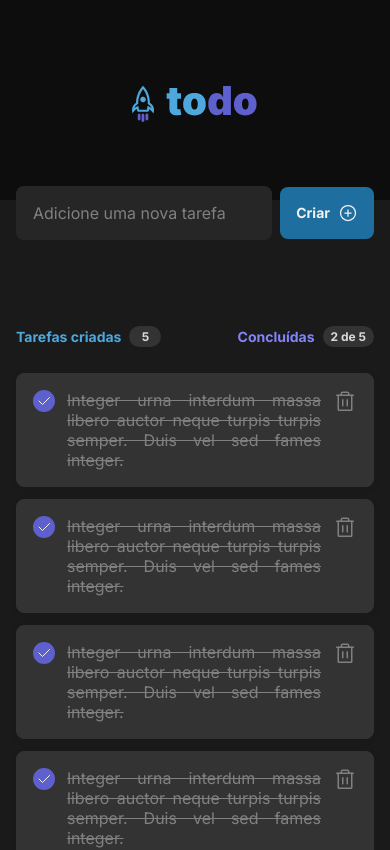
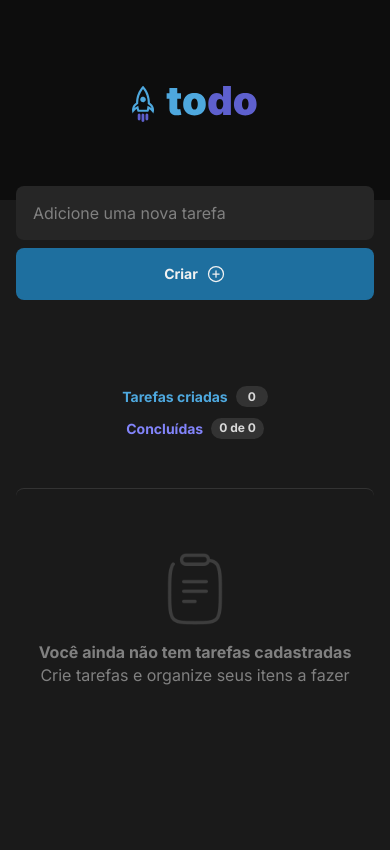
Before and after one commit to skmonsterr/ignite-todo-challenge, a React (Vite) app: page / in a window 390 px wide. Shown: the top 850 px of the page. Built offline with nearby package versions, Linux system fonts and the light colour scheme.

Commit message:
Add All Functionaliities ToDo List

```diff
--- a/package.json
+++ b/package.json
@@ -11,7 +11,8 @@
   "dependencies": {
     "phosphor-react": "^1.4.1",
     "react": "^18.2.0",
-    "react-dom": "^18.2.0"
+    "react-dom": "^18.2.0",
+    "uuidv4": "^6.2.13"
   },
   "devDependencies": {
     "@types/react": "^18.0.17",
--- a/src/components/TaskListContent/TaskListContent.module.css
+++ b/src/components/TaskListContent/TaskListContent.module.css
@@ -4,7 +4,6 @@
   display: flex;
   flex-direction: column;
   align-items: center;
-  /* background-color: red; */
   gap: 1.5rem;
 }
 
@@ -62,3 +61,39 @@
   background: var(--gray-400);
   color: var(--gray-200);
 }
+
+.taskListItensContainer {
+  display: flex;
+  flex-direction: column;
+  width: 100%;
+}
+
+.emptyList > img {
+  margin-bottom: 1rem;
+  color: var(--gray-400);
+  width: 72px;
+  height: 72px;
+  margin-top: 4rem;
+}
+
+.emptyList {
+  color: var(--gray-300);
+  display: flex;
+  flex-direction: column;
+  justify-content: center;
+  align-items: center;
+  font-size: 1rem;
+  line-height: 1.4;
+  border-top: 1px solid #333333;
+  border-radius: 8px;
+  width: 100%;
+  margin-top: 1.5rem;
+}
+
+@media (max-width: 400px) {
+  .taskListContentHeader {
+    display: flex;
+    flex-direction: column;
+    gap: 0.5rem;
+  }
+}
--- a/src/components/TaskListContent/TaskListContent.tsx
+++ b/src/components/TaskListContent/TaskListContent.tsx
@@ -1,26 +1,66 @@
 import { TaskListItem } from "../TaskListItem/TaskListItem";
+import { TaskListProps } from "../TasksList/TasksList";
 import styles from "./TaskListContent.module.css";
+import clipBoard from "../../assets/clipboard.svg";
 
-export function TaskListContent() {
+export interface TaskListContentProps {
+  tasks: TaskListProps[];
+  onDelete: (taskId: string) => void;
+  onSelect: (taskId: string) => void;
+}
+
+export function TaskListContent({
+  tasks,
+  onDelete,
+  onSelect,
+}: TaskListContentProps) {
+  const createdTasksCount = tasks.length;
+  const doneTasksCount = tasks.filter(
+    (task: TaskListProps) => task.isDone === true
+  ).length;
+
+  function onDeleteTaskProps(taskId: string) {
+    onDelete(taskId);
+  }
+
+  function onSelectTaskProps(taskId: string) {
+    onSelect(taskId);
+  }
+
   return (
     <div className={styles.taskListContent}>
       <header className={styles.taskListContentHeader}>
         <div className={styles.taskListCreatedTaskCounter}>
           Tarefas criadas
-          <span>5</span>
+          <span>{createdTasksCount}</span>
         </div>
         <div className={styles.taskListDoneTaskCounter}>
           Concluídas
-          <span>2 de 5</span>
+          <span>
+            {doneTasksCount} de {createdTasksCount}
+          </span>
         </div>
       </header>
-      <main className={styles.taskListItensContainer}>
-        <TaskListItem isDone={true} />
-        <TaskListItem isDone={true} />
-        <TaskListItem isDone={true} />
-        <TaskListItem isDone={true} />
-        <TaskListItem isDone={true} />
-      </main>
+      {tasks.length === 0 ? (
+        <div className={styles.emptyList}>
+          <img className={styles.emptyListImage} src={clipBoard} />
+          <strong>Você ainda não tem tarefas cadastradas</strong>
+          <p>Crie tarefas e organize seus itens a fazer</p>
+        </div>
+      ) : (
+        <main className={styles.taskListItensContainer}>
+          {tasks.map(({ content, id, isDone }: TaskListProps) => (
+            <TaskListItem
+              key={`${id}-${content}`}
+              taskId={id}
+              content={content}
+              onSelect={onSelectTaskProps}
+              onDelete={onDeleteTaskProps}
+              isDone={isDone}
+            />
+          ))}
+        </main>
+      )}
     </div>
   );
 }
--- a/src/components/TaskListItem/TaskListItem.module.css
+++ b/src/components/TaskListItem/TaskListItem.module.css
@@ -7,6 +7,13 @@
   box-shadow: 0px 2px 8px rgba(0, 0, 0, 0.06);
   border-radius: 8px;
   padding: 1rem;
+}
+.taskListItem p {
+  white-space: pre-wrap; /* CSS3 */
+  white-space: -moz-pre-wrap; /* Firefox */
+  white-space: -pre-wrap; /* Opera <7 */
+  white-space: -o-pre-wrap; /* Opera 7 */
+  word-wrap: break-word; /* IE */
 }
 
 .taskListItem:not(:first-child) {
@@ -57,8 +64,52 @@
   color: var(--gray-300);
   cursor: pointer;
   transition: color 0.2s;
+  padding: 0.3rem;
 }
 
 .taskListItemDeleteButton:hover {
   color: var(--red-500);
+  background: var(--gray-350);
+  border-radius: 4px;
+  padding: 0.3rem;
 }
+
+@media (max-width: 600px) {
+  .taskListItem {
+    display: grid;
+    grid-template-areas:
+      "toggle delete"
+      "text text";
+    grid-template-columns: fit-content fit-content;
+    grid-template-rows: fit-content fit-content;
+    place-items: center;
+  }
+  .taskListItemText,
+  .taskListItemTextSelected {
+    border-top: 1px solid var(--gray-350);
+    padding-top: 10px;
+
+    width: 100%;
+    text-align: center;
+  }
+}
+
+@media (max-width: 480px) {
+  .taskListItem {
+    display: grid;
+    grid-template-areas:
+      "toggle delete"
+      "text text";
+    grid-template-columns: fit-content fit-content;
+    grid-template-rows: fit-content fit-content;
+    place-items: center;
+  }
+  .taskListItemText,
+  .taskListItemTextSelected {
+    border-top: 1px solid var(--gray-350);
+    padding-top: 10px;
+
+    width: 100%;
+    text-align: center;
+  }
+}
--- a/src/components/TaskListItem/TaskListItem.tsx
+++ b/src/components/TaskListItem/TaskListItem.tsx
@@ -2,16 +2,35 @@ import { Check, Trash } from "phosphor-react";
 import styles from "./TaskListItem.module.css";
 
 export interface TaskListItemProps {
+  content: string;
+  taskId: string;
   isDone: boolean;
+  onDelete: (taskId: string) => void;
+  onSelect: (taskId: string) => void;
 }
 
-export function TaskListItem({ isDone }: TaskListItemProps) {
+export function TaskListItem({
+  content,
+  taskId,
+  isDone,
+  onDelete,
+  onSelect,
+}: TaskListItemProps) {
+  function handleDeleteTask() {
+    onDelete(taskId);
+  }
+
+  function handleSelectTask() {
+    onSelect(taskId);
+  }
+
   return (
     <div className={styles.taskListItem}>
       <button
         className={
-          isDone ? styles.taskListItemToggleSelected : styles.listItemToggle
+          isDone ? styles.taskListItemToggleSelected : styles.taskListItemToggle
         }
+        onClick={handleSelectTask}
       >
         {isDone ? <Check size={24} /> : null}
       </button>
@@ -20,12 +39,16 @@ export function TaskListItem({ isDone }: TaskListItemProps) {
           isDone ? styles.taskListItemTextSelected : styles.taskListItemText
         }
       >
-        Integer urna interdum massa libero auctor neque turpis turpis semper.
-        Duis vel sed fames integer.
+        {content}
       </p>
-      <button className={styles.taskListItemDeleteButton}>
-        <Trash size={24} />
-      </button>
+      <div className={styles.taskListItemDeleteButtonShadow}>
+        <button
+          className={styles.taskListItemDeleteButton}
+          onClick={handleDeleteTask}
+        >
+          <Trash size={20} />
+        </button>
+      </div>
     </div>
   );
 }
--- a/src/components/TasksList/TasksList.module.css
+++ b/src/components/TasksList/TasksList.module.css
@@ -56,3 +56,13 @@
 .taskListHeader > form .taskListButtonNewTask:hover {
   background: var(--blue-400);
 }
+
+@media (max-width: 768px) {
+  .taskListHeader > form {
+    display: flex;
+    flex-direction: column;
+  }
+  .taskListHeader > form .taskListButtonNewTask {
+    width: 100%;
+  }
+}
--- a/src/components/TasksList/TasksList.tsx
+++ b/src/components/TasksList/TasksList.tsx
@@ -1,16 +1,93 @@
 import { PlusCircle } from "phosphor-react";
 import { TaskListContent } from "../TaskListContent/TaskListContent";
 import styles from "./TasksList.module.css";
+import { v4 as uuidv4 } from "uuid";
+import { FormEvent, useState } from "react";
+
+export interface TaskListProps {
+  content: string;
+  id: string;
+  isDone: boolean;
+}
+
+const tasksRaw: TaskListProps[] = [
+  {
+    content: "Estudar ReactJS",
+    id: uuidv4(),
+    isDone: false,
+  },
+  {
+    content: "Estudar NodeJS",
+    id: uuidv4(),
+    isDone: true,
+  },
+];
 
 export function TasksList() {
+  const [tasks, setTasks] = useState<TaskListProps[]>([]);
+  const [newTaskText, setNewTaskText] = useState<string>("");
+
+  function sortByIsDone(newTasksArray: TaskListProps[]) {
+    const newTasksArraySorted = newTasksArray.sort((a, _b) => {
+      if (a.isDone === false) return -1;
+      if (a.isDone === true) return 1;
+      return 0;
+    });
+    return newTasksArraySorted;
+  }
+
+  function handleNewCommentInvalid(event: any) {
+    event.target.setCustomValidity(
+      "Preencha o campo e adicione uma nova tarefa!"
+    );
+  }
+
+  function handleTypeNewTaskText(event: React.ChangeEvent<HTMLInputElement>) {
+    event.target.setCustomValidity("");
+    setNewTaskText(event.target.value);
+  }
+
+  function handleCreateNewTask(event: FormEvent) {
+    event.preventDefault();
+    const newTask = {
+      content: newTaskText,
+      id: uuidv4(),
+      isDone: false,
+    };
+    const newTasksArray = [...tasks, newTask];
+
+    setTasks(sortByIsDone(newTasksArray));
+    setNewTaskText("");
+  }
+
+  function deleteTask(taskId: string) {
+    const newTasksArray = tasks.filter(
+      (task: TaskListProps) => task.id !== taskId
+    );
+
+    setTasks(newTasksArray);
+  }
+
+  function selectTask(taskId: string) {
+    const newTasksArray = tasks.map((task: TaskListProps) => {
+      if (task.id === taskId) task.isDone = !task.isDone;
+      return task;
+    });
+    setTasks(sortByIsDone(newTasksArray));
+  }
+
   return (
     <div className={styles.taskList}>
       <header className={styles.taskListHeader}>
-        <form>
+        <form onSubmit={handleCreateNewTask}>
           <input
             className={styles.taskListInputNewTask}
             placeholder="Adicione uma nova tarefa"
             type="text"
+            id="newTask"
+            value={newTaskText}
+            onInvalid={handleNewCommentInvalid}
+            onChange={(e) => handleTypeNewTaskText(e)}
             required
           />
           <button type="submit" className={styles.taskListButtonNewTask}>
@@ -18,7 +95,11 @@ export function TasksList() {
           </button>
         </form>
       </header>
-      <TaskListContent />
+      <TaskListContent
+        onDelete={deleteTask}
+        onSelect={selectTask}
+        tasks={tasks}
+      />
     </div>
   );
 }
```
Also changed, not shown: src/assets/clipboard.svg (added), 1 other file (tests, documents, lock files or other folders).
